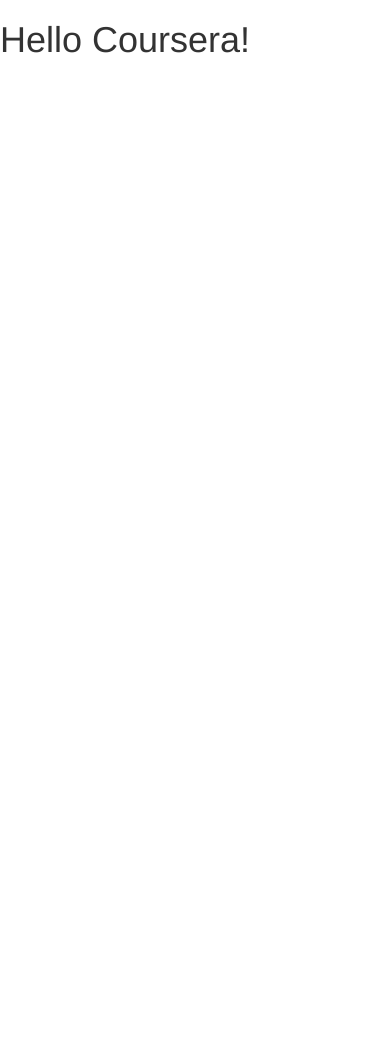
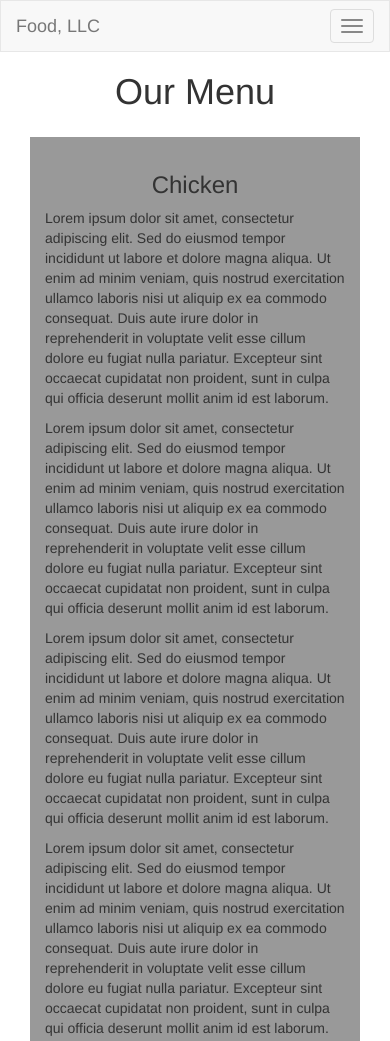
Before and after one commit to JJASLA/module-3., a plain HTML site: page index.html in a window 390 px wide. Shown: the top 1041 px of the page. Before the commit the page ends 844 px from the top, so only its background shows below. Drawn offline with nearby package versions, Linux system fonts and the light colour scheme; files that its build step writes are made by us from their sources.

Commit message:
Update index.html

```diff
--- a/index.html
+++ b/index.html
@@ -12,17 +12,61 @@
       <script src="https://oss.maxcdn.com/respond/1.4.2/respond.min.js"></script>
     <![endif]-->
 
-    <title>Bootstrap Starter Page</title>
+    <title>Module 3 Assignment</title>
     <link rel="stylesheet" href="css/bootstrap.min.css">
     <link rel="stylesheet" href="css/styles.css">
   </head>
 <body>
+    <!-- Navbar -->
+    <nav class="navbar navbar-default">
+        <div class="container-fluid">
+            <!-- Brand and toggle get grouped for better mobile display -->
+            <div class="navbar-header">
+                <button type="button" class="navbar-toggle collapsed" data-toggle="collapse" data-target="#collapsable-nav">
+                    <span class="sr-only">Toggle navigation</span>
+                    <span class="icon-bar"></span>
+                    <span class="icon-bar"></span>
+                    <span class="icon-bar"></span>
+                </button>
+                <a class="navbar-brand" href="#">Food, LLC</a>
+            </div>
 
-  <h1>Hello Coursera!</h1>
+            <!-- Hidden on desktop/tablet, visible only on mobile -->
+            <div id="collapsable-nav" class="collapse navbar-collapse">
+                <ul class="nav navbar-nav visible-xs">
+                    <li><a href="#chicken" class="text-center">Chicken</a></li>
+                    <li><a href="#beef" class="text-center">Beef</a></li>
+                    <li><a href="#sushi" class="text-center">Sushi</a></li>
+                </ul>
+            </div>
+        </div>
+    </nav>
 
-  <!-- jQuery (Bootstrap JS plugins depend on it) -->
-  <script src="js/jquery-1.11.3.min.js"></script>
-  <script src="js/bootstrap.min.js"></script>
-  <script src="js/script.js"></script>
+    <!-- Page Heading -->
+    <h1 class="text-center">Our Menu</h1>
+
+    <!-- Tall Section -->
+    <div class="container-fluid">
+        <div class="row">
+            <div class="col-xs-12">
+                <div id="chicken" class="tall-section">
+                    <h3 class="text-center">Chicken</h3>
+                    <p>Lorem ipsum dolor sit amet, consectetur adipiscing elit. Sed do eiusmod tempor incididunt ut labore et dolore magna aliqua. Ut enim ad minim veniam, quis nostrud exercitation ullamco laboris nisi ut aliquip ex ea commodo consequat. Duis aute irure dolor in reprehenderit in voluptate velit esse cillum dolore eu fugiat nulla pariatur. Excepteur sint occaecat cupidatat non proident, sunt in culpa qui officia deserunt mollit anim id est laborum.</p>
+                    <p>Lorem ipsum dolor sit amet, consectetur adipiscing elit. Sed do eiusmod tempor incididunt ut labore et dolore magna aliqua. Ut enim ad minim veniam, quis nostrud exercitation ullamco laboris nisi ut aliquip ex ea commodo consequat. Duis aute irure dolor in reprehenderit in voluptate velit esse cillum dolore eu fugiat nulla pariatur. Excepteur sint occaecat cupidatat non proident, sunt in culpa qui officia deserunt mollit anim id est laborum.</p>
+                    <p>Lorem ipsum dolor sit amet, consectetur adipiscing elit. Sed do eiusmod tempor incididunt ut labore et dolore magna aliqua. Ut enim ad minim veniam, quis nostrud exercitation ullamco laboris nisi ut aliquip ex ea commodo consequat. Duis aute irure dolor in reprehenderit in voluptate velit esse cillum dolore eu fugiat nulla pariatur. Excepteur sint occaecat cupidatat non proident, sunt in culpa qui officia deserunt mollit anim id est laborum.</p>
+                    <p>Lorem ipsum dolor sit amet, consectetur adipiscing elit. Sed do eiusmod tempor incididunt ut labore et dolore magna aliqua. Ut enim ad minim veniam, quis nostrud exercitation ullamco laboris nisi ut aliquip ex ea commodo consequat. Duis aute irure dolor in reprehenderit in voluptate velit esse cillum dolore eu fugiat nulla pariatur. Excepteur sint occaecat cupidatat non proident, sunt in culpa qui officia deserunt mollit anim id est laborum.</p>
+                    <p>Lorem ipsum dolor sit amet, consectetur adipiscing elit. Sed do eiusmod tempor incididunt ut labore et dolore magna aliqua. Ut enim ad minim veniam, quis nostrud exercitation ullamco laboris nisi ut aliquip ex ea commodo consequat. Duis aute irure dolor in reprehenderit in voluptate velit esse cillum dolore eu fugiat nulla pariatur. Excepteur sint occaecat cupidatat non proident, sunt in culpa qui officia deserunt mollit anim id est laborum.</p>
+                    <p>Lorem ipsum dolor sit amet, consectetur adipiscing elit. Sed do eiusmod tempor incididunt ut labore et dolore magna aliqua. Ut enim ad minim veniam, quis nostrud exercitation ullamco laboris nisi ut aliquip ex ea commodo consequat. Duis aute irure dolor in reprehenderit in voluptate velit esse cillum dolore eu fugiat nulla pariatur. Excepteur sint occaecat cupidatat non proident, sunt in culpa qui officia deserunt mollit anim id est laborum.</p>
+                    <p>Lorem ipsum dolor sit amet, consectetur adipiscing elit. Sed do eiusmod tempor incididunt ut labore et dolore magna aliqua. Ut enim ad minim veniam, quis nostrud exercitation ullamco laboris nisi ut aliquip ex ea commodo consequat. Duis aute irure dolor in reprehenderit in voluptate velit esse cillum dolore eu fugiat nulla pariatur. Excepteur sint occaecat cupidatat non proident, sunt in culpa qui officia deserunt mollit anim id est laborum.</p>
+                    <p>(End of Chicken section)</p>
+                </div>
+            </div>
+        </div>
+    </div>
+
+    <!-- jQuery (Bootstrap JS plugins depend on it) -->
+    <script src="js/jquery-1.11.3.min.js"></script>
+    <script src="js/bootstrap.min.js"></script>
+    <script src="js/script.js"></script>
 </body>
 </html>
```
